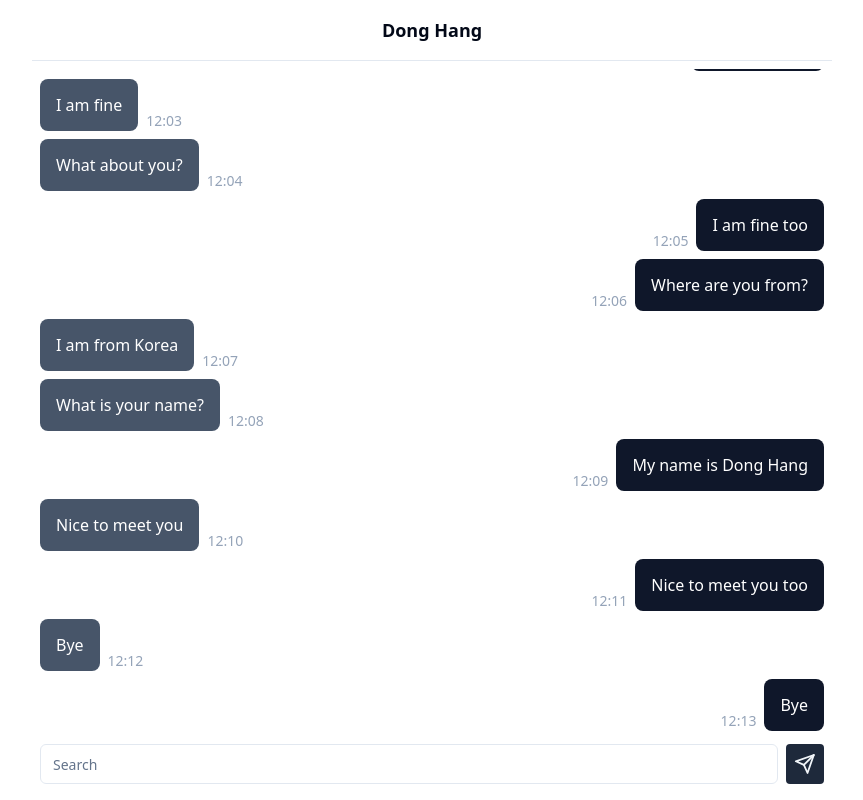
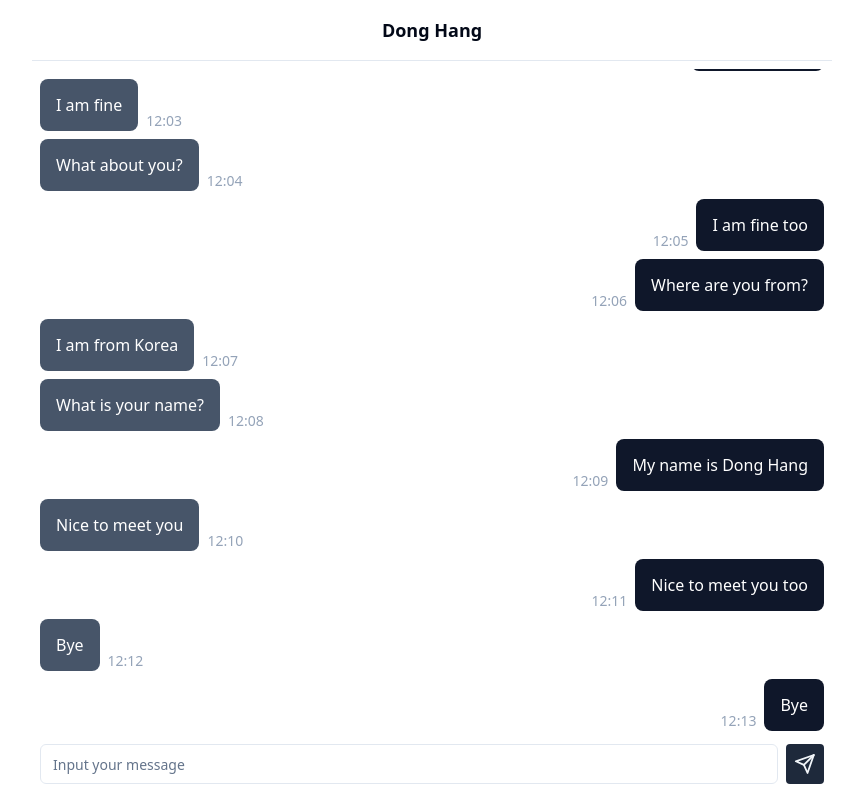
Before and after one commit to HiGeuni/dong-hang, a React (Vite) app: page /chat in a window 1280 px wide. Shown: the whole page, without its empty margins (208-1071 px from the left). Built offline with nearby package versions, Linux system fonts and the light colour scheme.

Commit message:
chore: change placeholder

```diff
--- a/src/pages/Chat.tsx
+++ b/src/pages/Chat.tsx
@@ -80,7 +80,7 @@ const Chat = () => {
         </div>
         <div className="fixed bottom-4 w-full px-2 md:w-[600px] lg:w-[800px] flex items-center gap-2">
           <Input
-            placeholder="Search"
+            placeholder="Input your message"
             value={chat}
             onChange={(e) => {
               console.log(e.target.value);
```
